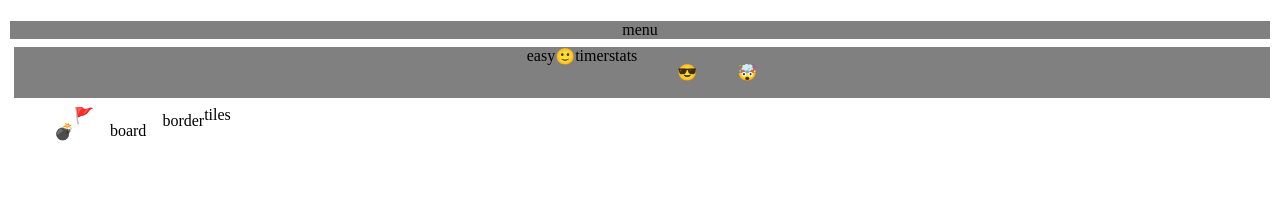
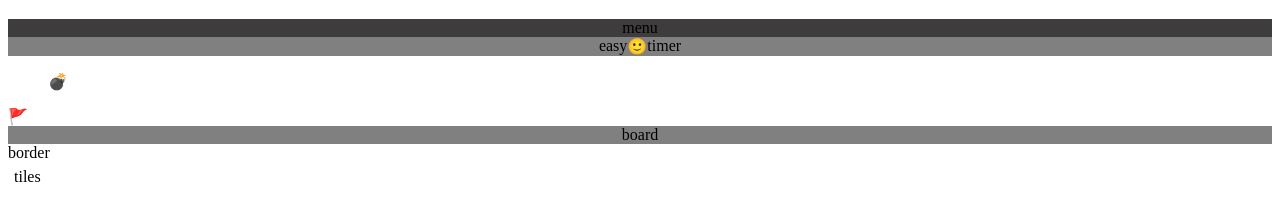
Before and after one commit to DuaneWellington/DW-MINESWEEPER, a plain HTML site: page index.html in a window 1280 px wide. Shown: the part 61-282 px from the top of the page. Drawn offline with Linux system fonts and the light colour scheme.

Commit message:
quick save

```diff
--- a/index.html
+++ b/index.html
@@ -12,19 +12,20 @@
     <!-- <nav2 class="menu2">menu2</nav2>  ICEBOX - secondary menu for adjusting game settings - ICEBOX -->
 
     <section class="statsBox">
-      <div class="easy">easy</div>
-      <div classd="smiley" href &#128578>&#128578</div>
-      <div class="timer">timer</div>
-      <div class="stats">stats</div>
-
+      <div id="easy">easy</div>
+      <div id="smiley" href &#128578>&#128578</div>
+      <div id="timer">timer</div>
+    </section>
+    <section class="emojis">
         <!-- <ul id="hard"></ul> - meant for future upgrade to add preset difficulity levels as well as setting custom minefield grid size and # of mines
         <ul id="expert"></ul>
         <ul id="custom"></ul> -->
 
-            <ul id="winner" href &#128526>&#128526</ul>
-            <ul id="loser" href &#129327>&#129327</ul>
-        </div>
-      </section>
+        <div class="winner" href &#128526></div>
+        <div class="loser" href &#129327></div>
+
+    </section>
+      <div class="stats"></div>
       <section class="minefield">
         <div class="mines">
           <ul id="mine" href &#128163>&#128163</ul>
--- a/main.css
+++ b/main.css
@@ -3,55 +3,38 @@
 }
 
 .menu {
-  background-color: gray;
+  background-color:rgb(62, 60, 60);
   display: flex;
   flex-wrap: wrap;
   align-content: center;
   justify-content: center;
-  border: 2px solid white
+  border: 1px solid light gray
 }
 
 
 .statsBox {
     display: flex;
+    position: relative;
+    justify-content: center;
+    background-color: grey;
+    border: 1px solid light gray;
+}
+.board {
+    display: flex;
     flex-wrap: wrap;
-    flex-direction: row;
+    flex-direction: column;
     justify-content: center;
-    align-content: center;
-    background-color: grey;
+    align-items: center;
+    background-color: gray;
+}
+
+.tiles {
     border: 2px solid white;
     border-top: 6px solid white;
     border-right: 6px solid light grey;
     border-left: 6px solid white;
     border-bottom: 6px solid light grey;
 }
-.minefield {
-    display: flex;
-    flex-wrap: wrap;
-    background: solid gray;
-    border: 2px solid white;
-    border-top: 6px solid white;
-    border-right: 6px solid light grey;
-    border-left: 6px solid white;
-    border-bottom: 6px solid light grey;
-
-    margin: auto;
-}
-
-div.board {
-    padding: 10px;
-    border-top: 6px solid white;
-    border-left: 6px solid white;
-}
-
-.border {
-    border-top: 6px solid white;
-    border-right: 6px solid light grey;
-    border-left: 6px solid white;
-    border-bottom: 6px solid light grey;
-}
-
-
 
 button {
     padding: 0;
@@ -74,6 +57,4 @@ button {
   justify-content: center;
 }
 
-.tiles {
-
-} */
+ */
```
